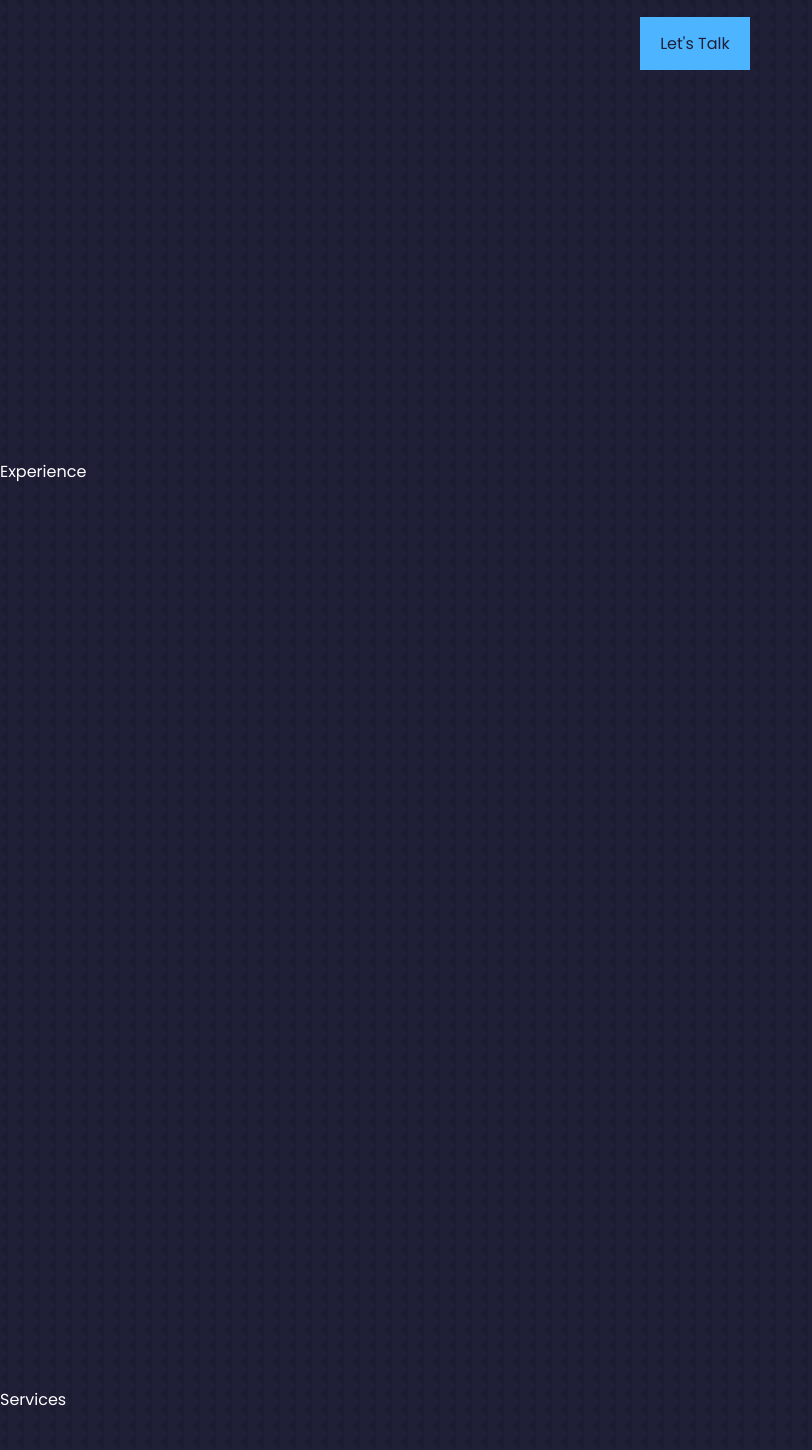
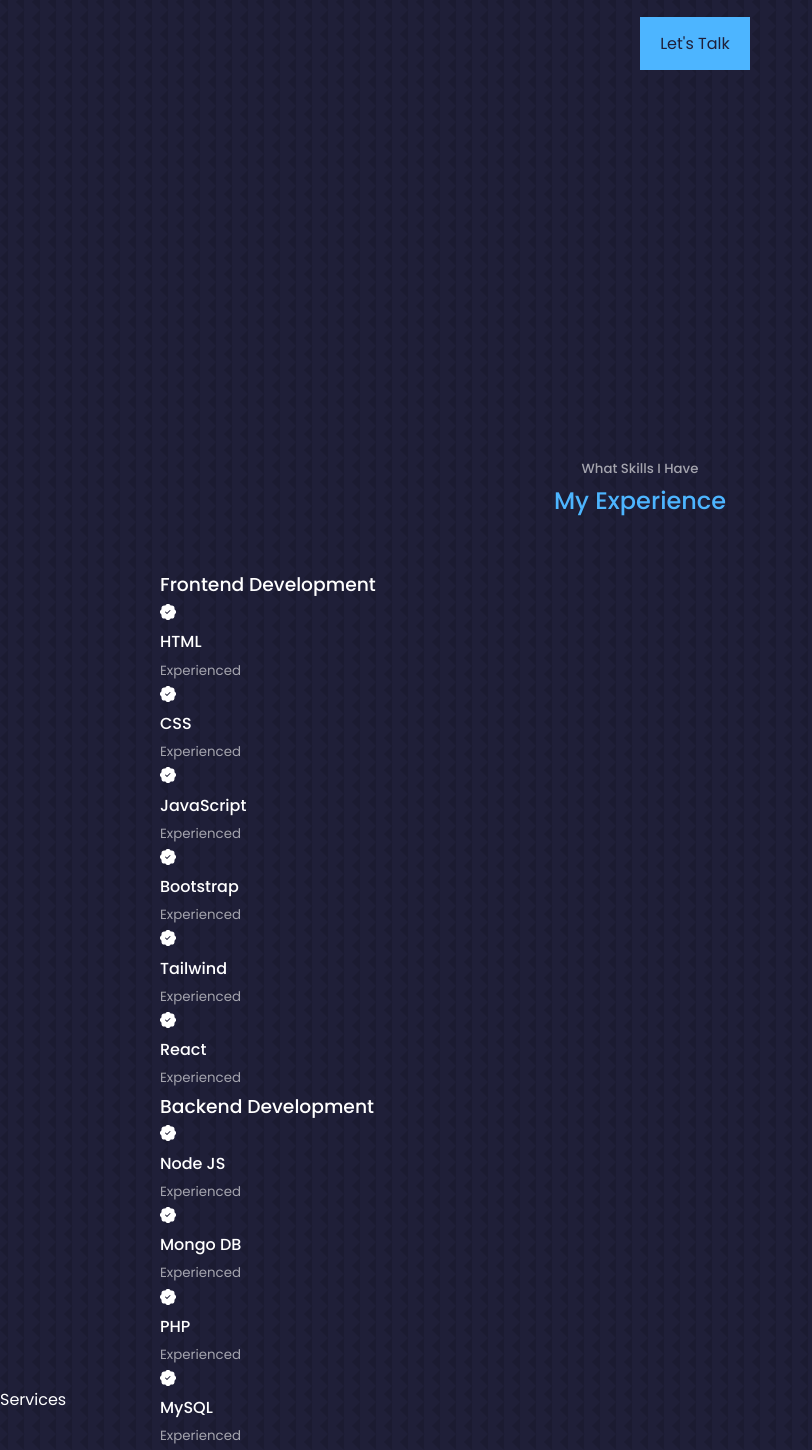
Before and after one commit to EngrAminullah/my-portfolio, a React (Create React App) app: page / in a window 1280 px wide. Shown: the part 1398-2848 px from the top of the page, without its empty margins (0-812 px from the left). Built offline with nearby package versions, Linux system fonts and the light colour scheme.

Commit message:
Experience component JSX

```diff
--- a/src/components/about/About.jsx
+++ b/src/components/about/About.jsx
@@ -26,13 +26,13 @@
             </article>
             <article className="about__card">
               <FiUsers className="about__icon" />
-              <h5>Experience</h5>
-              <small>3+ Years Working</small>
+              <h5>Clients</h5>
+              <small>Worldwide</small>
             </article>
             <article className="about__card">
               <VscFolderLibrary className="about__icon" />
-              <h5>Experience</h5>
-              <small>3+ Years Working</small>
+              <h5>Projects</h5>
+              <small>60+ Completed</small>
             </article>
           </div>
 
--- a/src/components/about/about.css
+++ b/src/components/about/about.css
@@ -93,6 +93,6 @@
             text-align: center;
         }
         .about__content p {
-            margin: 1rem 0;
+            margin: 1.5rem 0;
         }
     }
--- a/src/components/experience/Experience.jsx
+++ b/src/components/experience/Experience.jsx
@@ -1,9 +1,82 @@
 import React from "react";
+import { BsPatchCheckFill } from "react-icons/bs";
 
 import "./experience.css";
 
 const Experience = () => {
-  return <section id="experience">Experience</section>;
+  return (
+    <section id="experience">
+      <h5>What Skills I Have</h5>
+      <h2>My Experience</h2>
+      <div className="container experience__container">
+        <div className="experience__frontend">
+          <h3>Frontend Development</h3>
+          <div className="experience__content">
+            <article className="experience__details">
+              <BsPatchCheckFill />
+              <h4>HTML</h4>
+              <small className="text-light">Experienced</small>
+            </article>
+            <article className="experience__details">
+              <BsPatchCheckFill />
+              <h4>CSS</h4>
+              <small className="text-light">Experienced</small>
+            </article>
+            <article className="experience__details">
+              <BsPatchCheckFill />
+              <h4>JavaScript</h4>
+              <small className="text-light">Experienced</small>
+            </article>
+            <article className="experience__details">
+              <BsPatchCheckFill />
+              <h4>Bootstrap</h4>
+              <small className="text-light">Experienced</small>
+            </article>
+            <article className="experience__details">
+              <BsPatchCheckFill />
+              <h4>Tailwind</h4>
+              <small className="text-light">Experienced</small>
+            </article>
+            <article className="experience__details">
+              <BsPatchCheckFill />
+              <h4>React</h4>
+              <small className="text-light">Experienced</small>
+            </article>
+          </div>
+        </div>
+        <div className="experience__backend">
+          <h3>Backend Development</h3>
+          <div className="experience__content">
+            <article className="experience__details">
+              <BsPatchCheckFill />
+              <h4>Node JS</h4>
+              <small className="text-light">Experienced</small>
+            </article>
+            <article className="experience__details">
+              <BsPatchCheckFill />
+              <h4>Mongo DB</h4>
+              <small className="text-light">Experienced</small>
+            </article>
+            <article className="experience__details">
+              <BsPatchCheckFill />
+              <h4>PHP</h4>
+              <small className="text-light">Experienced</small>
+            </article>
+            <article className="experience__details">
+              <BsPatchCheckFill />
+              <h4>MySQL</h4>
+              <small className="text-light">Experienced</small>
+            </article>
+            <article className="experience__details">
+              <BsPatchCheckFill />
+              <h4>Python</h4>
+              <small className="text-light">Experienced</small>
+            </article>
+          </div>
+        </div>
+      </div>
+    </section>
+  );
 };
 
 export default Experience;
```
